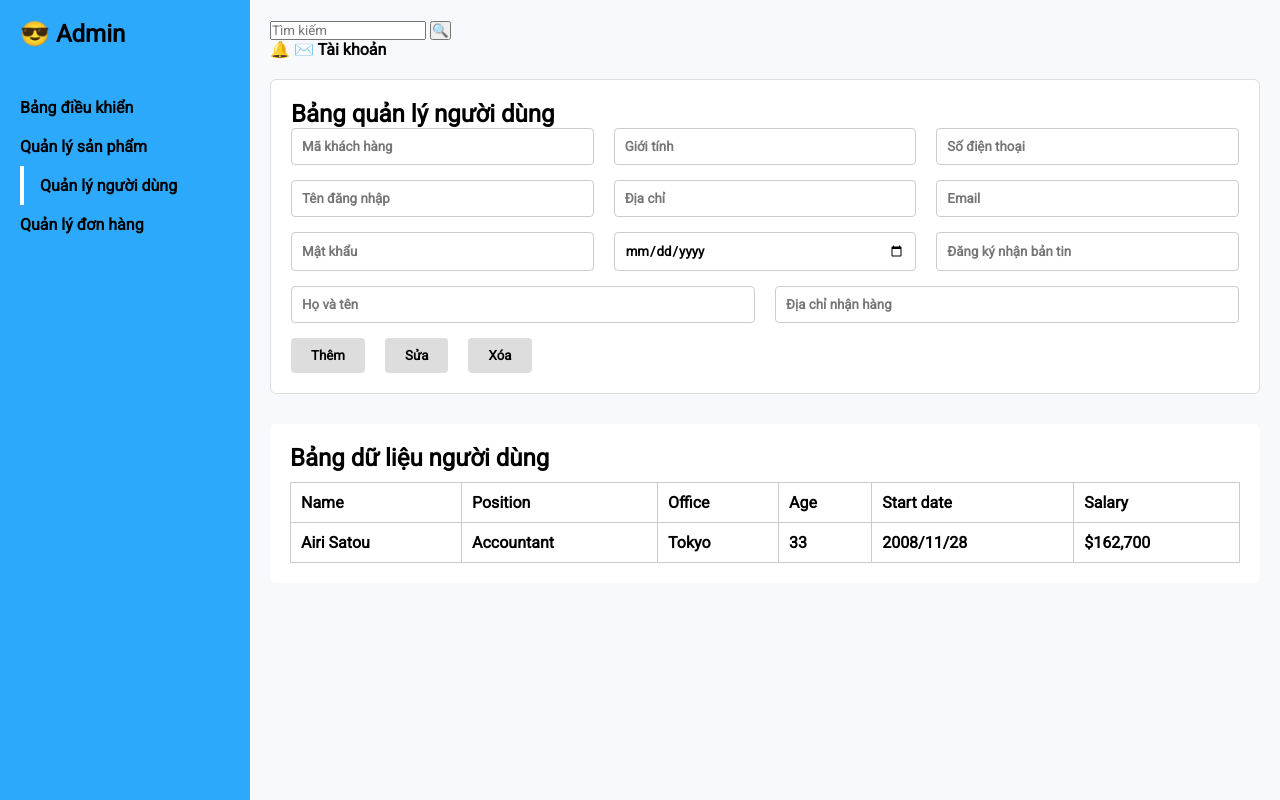
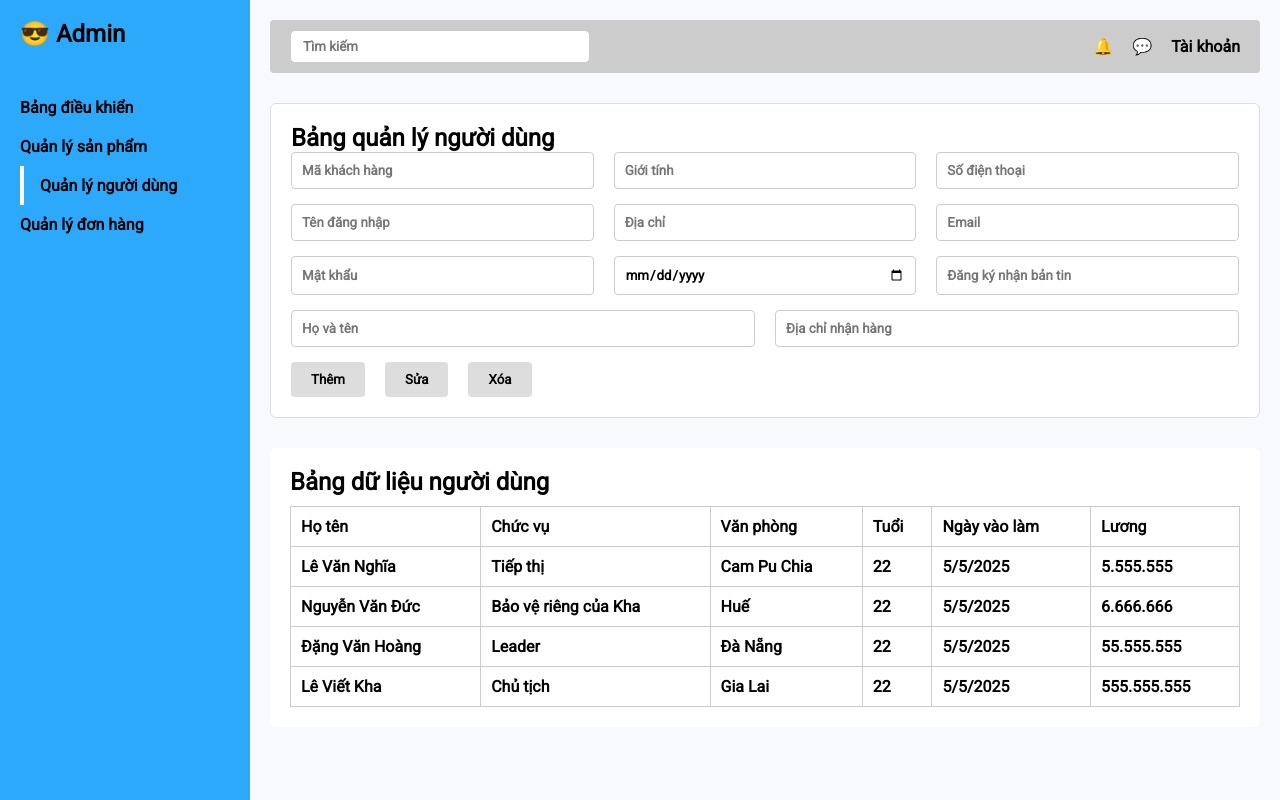
Before and after one commit to Danghoang2004/Group5_QuanLyBanSach, a Flask app: template templates/quanlynguoidung_admin.html in a window 1280 px wide. Run offline with Flask 3, Linux system fonts and the light colour scheme; the template is opened without the code that fills it, so the values that code supplies are empty.

Commit message:
đổi ngôn ngữ

```diff
--- a/templates/quanlynguoidung_admin.html
+++ b/templates/quanlynguoidung_admin.html
@@ -22,13 +22,12 @@
     </aside>
 
     <main class="main-content">
-      <header class="topbar">
+      <header class="top-bar">
         <input type="text" placeholder="Tìm kiếm">
-        <button class="search-btn">🔍</button>
         <div class="icons">
           <span>🔔</span>
-          <span>✉️</span>
-          <span class="account">Tài khoản</span>
+          <span>💬</span>
+          <span class="avatar">Tài khoản</span>
         </div>
       </header>
 
@@ -67,24 +66,47 @@
         <table>
           <thead>
             <tr>
-              <th>Name</th>
-              <th>Position</th>
-              <th>Office</th>
-              <th>Age</th>
-              <th>Start date</th>
-              <th>Salary</th>
+              <th>Họ tên</th>
+              <th>Chức vụ</th>
+              <th>Văn phòng</th>
+              <th>Tuổi</th>
+              <th>Ngày vào làm</th>
+              <th>Lương</th>
             </tr>
           </thead>
           <tbody>
             <tr>
-              <td>Airi Satou</td>
-              <td>Accountant</td>
-              <td>Tokyo</td>
-              <td>33</td>
-              <td>2008/11/28</td>
-              <td>$162,700</td>
+              <td>Lê Văn Nghĩa</td>
+              <td>Tiếp thị</td>
+              <td>Cam Pu Chia</td>
+              <td>22</td>
+              <td>5/5/2025</td>
+              <td>5.555.555</td>
             </tr>
-            <!-- Add more rows here as needed -->
+            <tr>
+              <td>Nguyễn Văn Đức</td>
+              <td>Bảo vệ riêng của Kha</td>
+              <td>Huế</td>
+              <td>22</td>
+              <td>5/5/2025</td>
+              <td>6.666.666</td>
+            </tr>
+            <tr>
+              <td>Đặng Văn Hoàng</td>
+              <td>Leader</td>
+              <td>Đà Nẵng</td>
+              <td>22</td>
+              <td>5/5/2025</td>
+              <td>55.555.555</td>
+            </tr>
+            <tr>
+              <td>Lê Viết Kha</td>
+              <td>Chủ tịch</td>
+              <td>Gia Lai</td>
+              <td>22</td>
+              <td>5/5/2025</td>
+              <td>555.555.555</td>
+            </tr>
           </tbody>
         </table>
       </section>
```
